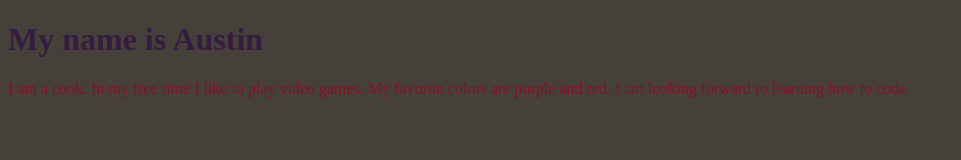
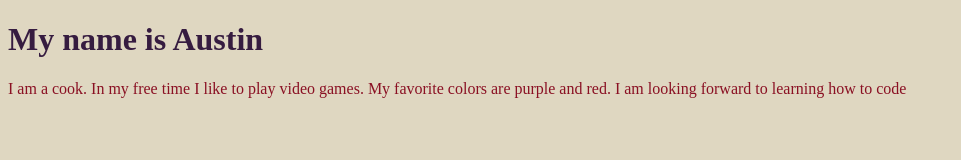
Before and after one commit to AustinCrone/austincrone.github.io, a plain HTML site: page index.html in a window 1280 px wide. Shown: the whole page, without its empty margins (0-961 px from the left). Drawn offline with Linux system fonts and the light colour scheme.

Commit message:
Update index.html

```diff
--- a/index.html
+++ b/index.html
@@ -3,7 +3,7 @@
   <head>
      <style type="text/css">
       body{
-        background-color:#454039;
+        background-color:#DFD7C1;
       }
       h1{
         color:#361C40;
```
